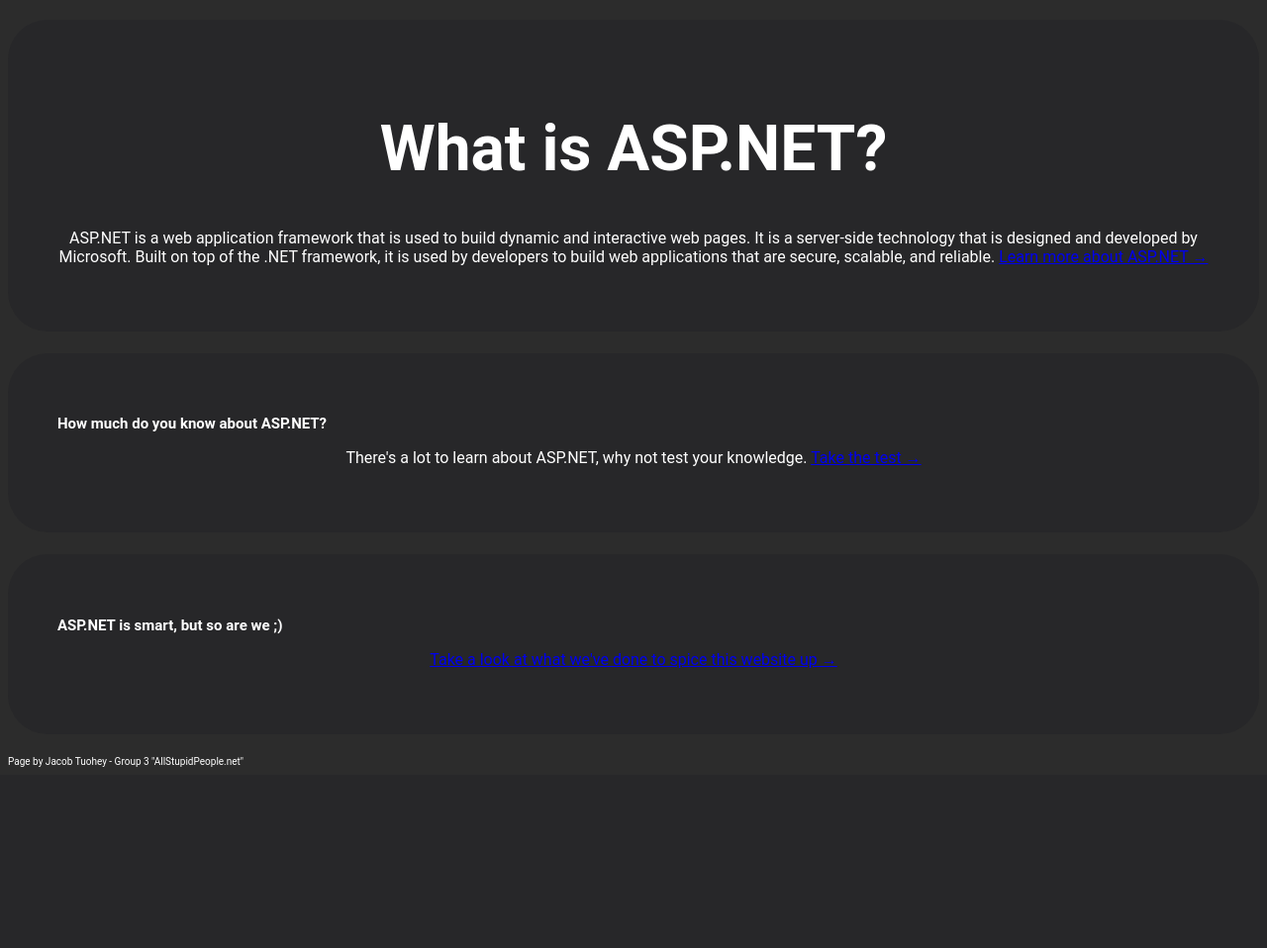
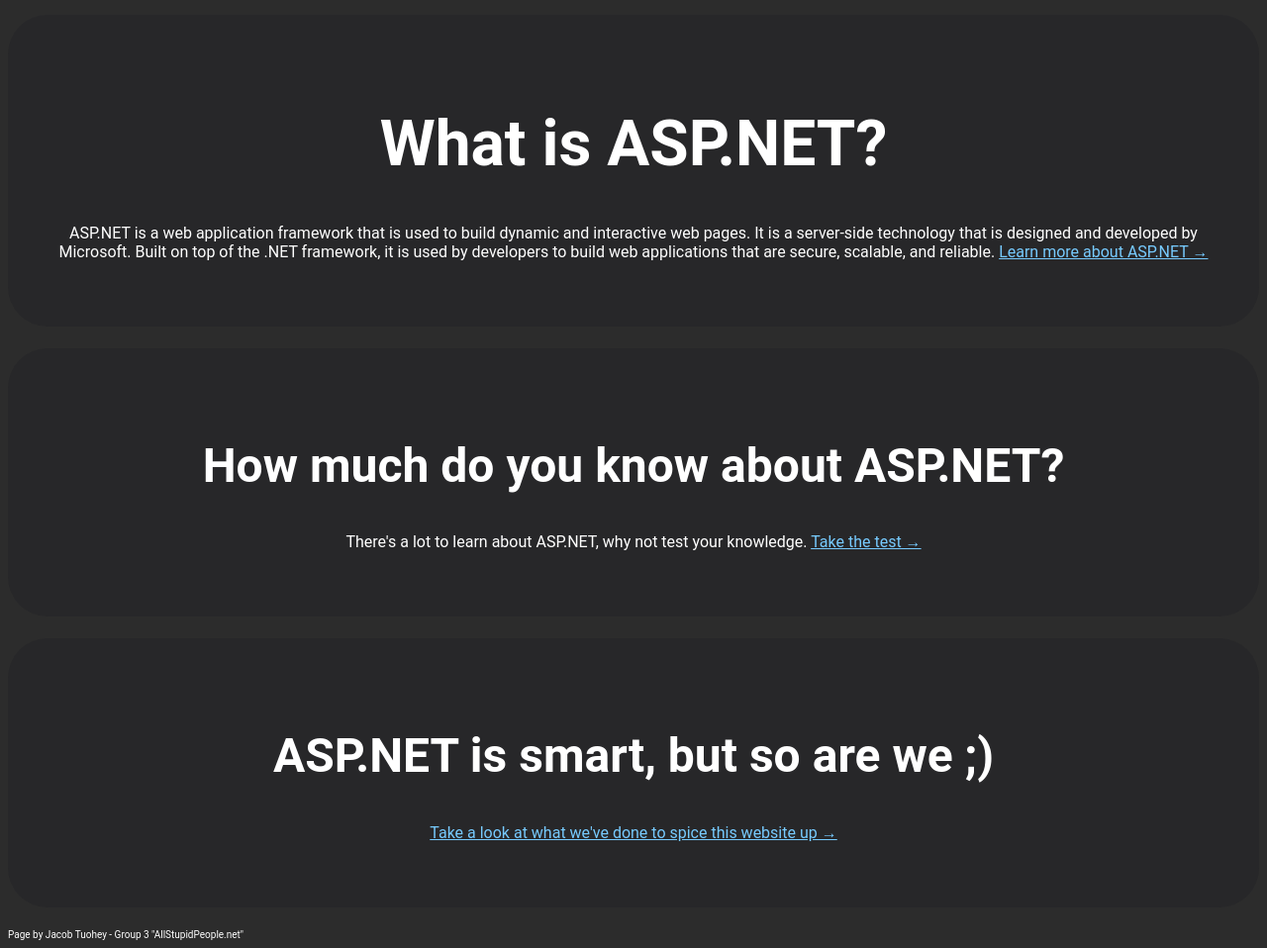
Before and after one commit to TaterLord/AllStupidPeople.net-Project, a PHP site: page /index.html in a window 1280 px wide. Shown: the part 562-1520 px from the top of the page at 99% size. Before the commit the page ends 1337 px from the top, so only its background shows below. Run offline with PHP 8.4, Linux system fonts and the light colour scheme.

Commit message:
part one of the workaround for the topic page

```diff
--- a/styles/base.css
+++ b/styles/base.css
@@ -1,6 +1,8 @@
 /* css style sheets by Jacob T */
 html{font-size: 10px;font-family: Roboto, Arial, sans-serif;background-color:#2c2c2c;color:white;}
+a{font-size: 16px;color: #77cbff;}
 h1 {font-size: 64px;text-align:center;}
+h2 {font-size: 48px;text-align:center;}
 p{font-size: 16px;text-align:center;}
 .caption {
    position:absolute;
@@ -31,6 +33,7 @@
 li {
       float: left;
       border-right: 1px solid #777;
+      font-size:16px;
   }
 li:last-child{
       border-right: none;
```
